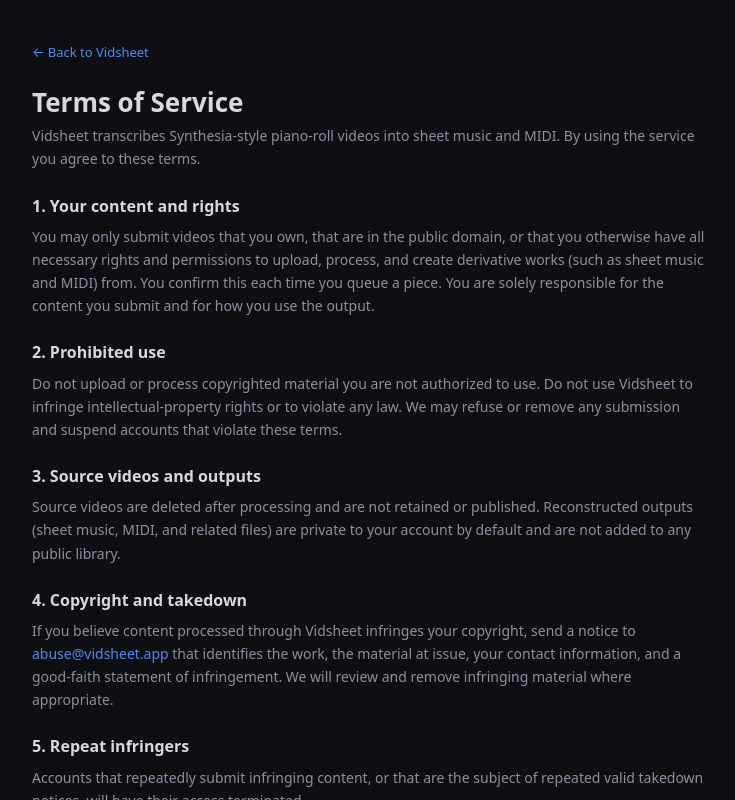
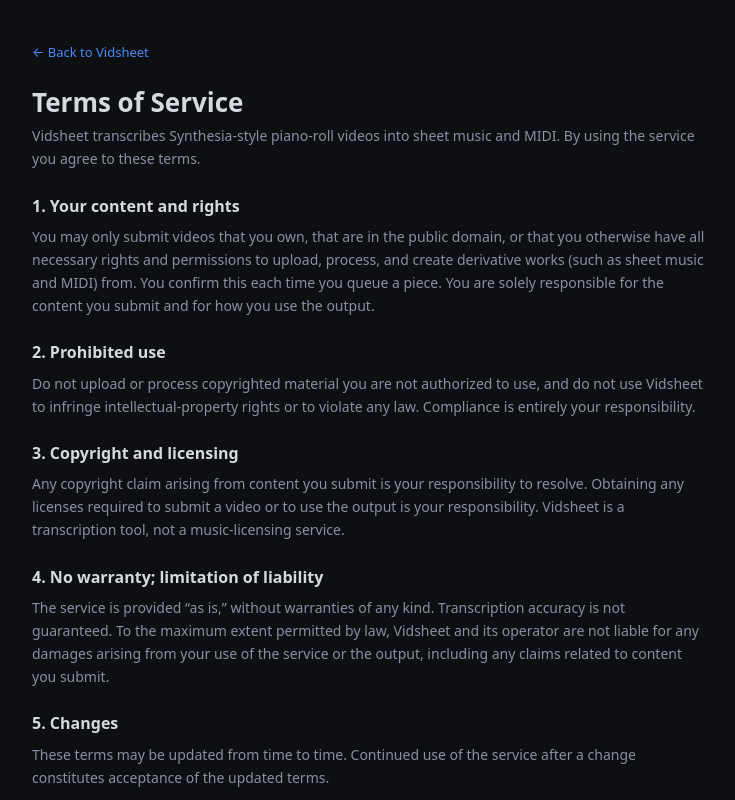
Before and after one commit to qwelpl/vidsheet-v2, a Next.js app in the folder web/: page /terms in a window 1280 px wide. Shown: the whole page, without its empty margins (270-1005 px from the left). Built offline with nearby package versions, Linux system fonts and the light colour scheme.

Commit message:
legal(web): drop operator-side obligations from ToS, shift to user responsibility
Remove repeat-infringer, takedown-review, deletion, and account-suspension
promises the operator cannot enforce. Copyright compliance is the user's
responsibility.

```diff
--- a/web/app/components/ConfirmDialog.tsx
+++ b/web/app/components/ConfirmDialog.tsx
@@ -50,8 +50,7 @@
         </label>
 
         <div style={{ fontSize: 11, color: "var(--text-faint)", lineHeight: 1.55, margin: "12px 2px 0" }}>
-          Source videos are deleted after processing. Outputs are private to your account.
-          By continuing you agree to the{" "}
+          Compliance with copyright is your responsibility. By continuing you agree to the{" "}
           <a href="/terms" target="_blank" rel="noopener noreferrer"
             style={{ color: "var(--accent)" }}>Terms of Service</a>.
         </div>
--- a/web/app/terms/page.tsx
+++ b/web/app/terms/page.tsx
@@ -1,10 +1,6 @@
 import type { Metadata } from "next";
 
 export const metadata: Metadata = { title: "Terms of Service - Vidsheet" };
-
-// NOTE for the operator: replace CONTACT_EMAIL with a real address you monitor
-// for copyright / takedown notices.
-const CONTACT_EMAIL = "abuse@vidsheet.app";
 
 export default function TermsPage() {
   return (
@@ -26,46 +22,28 @@
         </Section>
 
         <Section title="2. Prohibited use">
-          Do not upload or process copyrighted material you are not authorized to use. Do not use
-          Vidsheet to infringe intellectual-property rights or to violate any law. We may refuse or
-          remove any submission and suspend accounts that violate these terms.
+          Do not upload or process copyrighted material you are not authorized to use, and do not
+          use Vidsheet to infringe intellectual-property rights or to violate any law. Compliance is
+          entirely your responsibility.
         </Section>
 
-        <Section title="3. Source videos and outputs">
-          Source videos are deleted after processing and are not retained or published. Reconstructed
-          outputs (sheet music, MIDI, and related files) are private to your account by default and
-          are not added to any public library.
+        <Section title="3. Copyright and licensing">
+          Any copyright claim arising from content you submit is your responsibility to resolve.
+          Obtaining any licenses required to submit a video or to use the output is your
+          responsibility. Vidsheet is a transcription tool, not a music-licensing service.
         </Section>
 
-        <Section title="4. Copyright and takedown">
-          If you believe content processed through Vidsheet infringes your copyright, send a notice
-          to <a href={`mailto:${CONTACT_EMAIL}`} style={{ color: "var(--accent)" }}>{CONTACT_EMAIL}</a> that
-          identifies the work, the material at issue, your contact information, and a good-faith
-          statement of infringement. We will review and remove infringing material where
-          appropriate.
-        </Section>
-
-        <Section title="5. Repeat infringers">
-          Accounts that repeatedly submit infringing content, or that are the subject of repeated
-          valid takedown notices, will have their access terminated.
-        </Section>
-
-        <Section title="6. No warranty; limitation of liability">
+        <Section title="4. No warranty; limitation of liability">
           The service is provided &ldquo;as is,&rdquo; without warranties of any kind. Transcription
           accuracy is not guaranteed. To the maximum extent permitted by law, Vidsheet and its
           operator are not liable for any damages arising from your use of the service or the
           output, including any claims related to content you submit.
         </Section>
 
-        <Section title="7. Changes">
+        <Section title="5. Changes">
           These terms may be updated from time to time. Continued use of the service after a change
           constitutes acceptance of the updated terms.
         </Section>
-
-        <p style={{ color: "var(--text-faint)", fontSize: 12, marginTop: 32 }}>
-          Vidsheet is a transcription tool, not a music-licensing service. Obtaining any licenses
-          required to use the output is your responsibility.
-        </p>
       </div>
     </div>
   );
```
